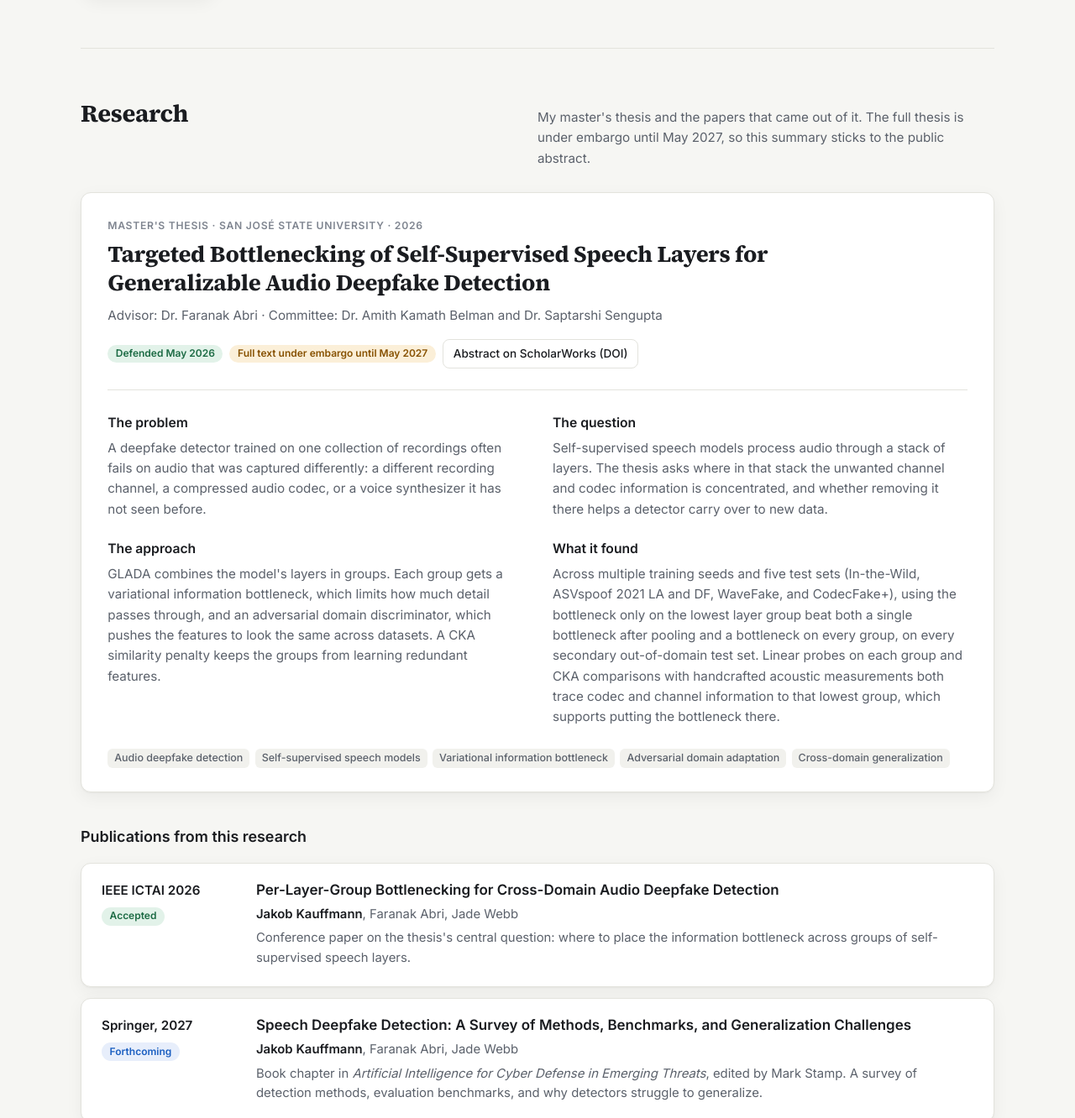
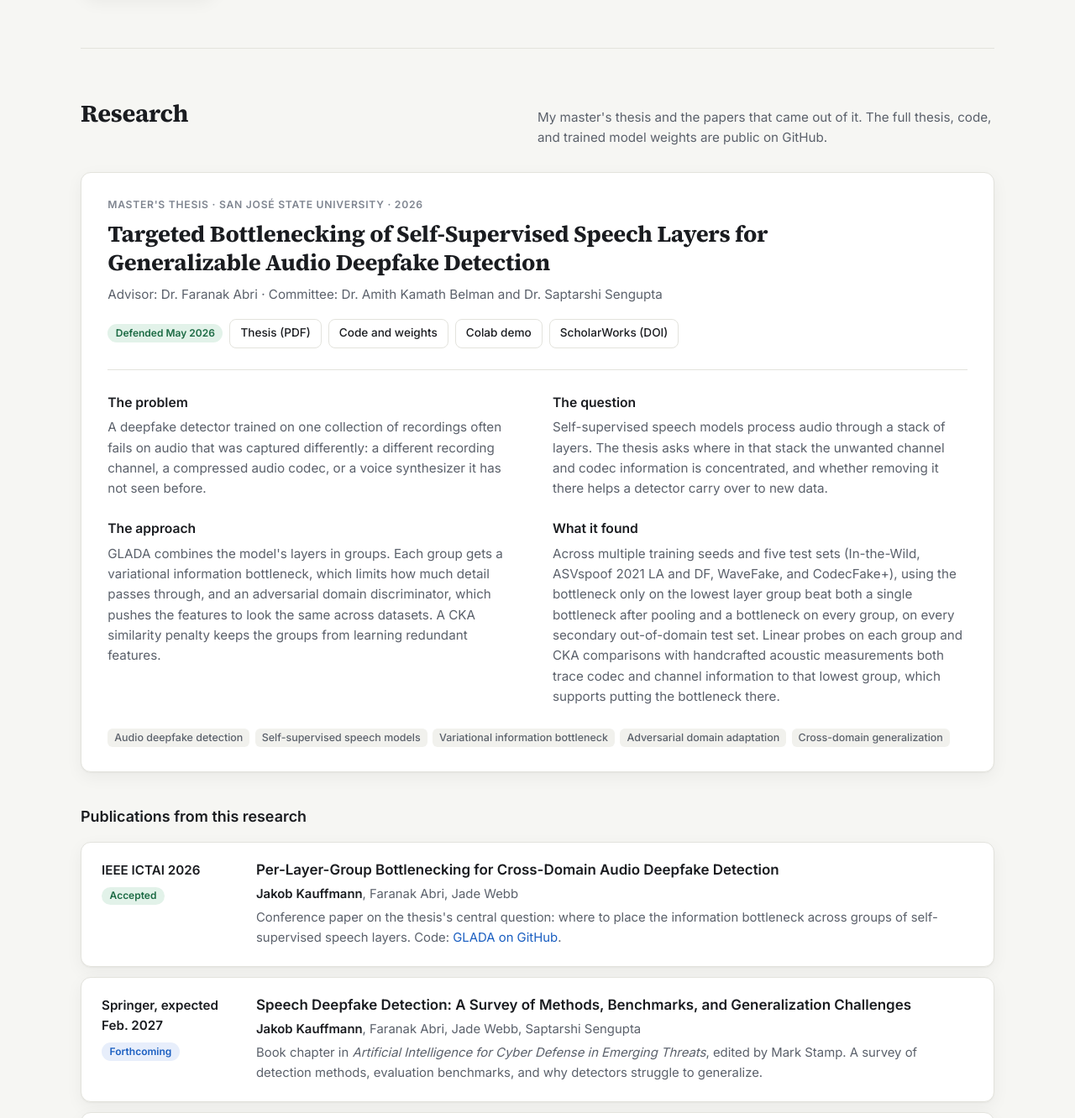
Before and after one commit to JakobKauffmann/JakobKauffmann.github.io, a plain HTML site: page index.html in a window 1280 px wide. Shown: the part 627-1959 px from the top of the page at 84% size. Drawn offline with Linux system fonts and the light colour scheme.

Commit message:
Link the public thesis, code, weights, and demo

```diff
--- a/index.html
+++ b/index.html
@@ -62,7 +62,7 @@
     <section class="wrap section" id="research">
       <div class="section-head">
         <h2>Research</h2>
-        <p class="section-note">My master's thesis and the papers that came out of it. The full thesis is under embargo until May 2027, so this summary sticks to the public abstract.</p>
+        <p class="section-note">My master's thesis and the papers that came out of it. The full thesis, code, and trained model weights are public on GitHub.</p>
       </div>
 
       <article class="thesis">
@@ -71,8 +71,10 @@
         <p class="thesis-meta">Advisor: Dr. Faranak Abri · Committee: Dr. Amith Kamath Belman and Dr. Saptarshi Sengupta</p>
         <div class="thesis-status">
           <span class="pill pill-green">Defended May 2026</span>
-          <span class="pill pill-amber">Full text under embargo until May 2027</span>
-          <a class="link-btn" href="https://doi.org/10.31979/etd.kmc6-t6vf">Abstract on ScholarWorks (DOI)</a>
+          <a class="link-btn" href="https://github.com/JakobKauffmann/GLADA/blob/main/docs/kauffmann_2026_ms_thesis.pdf">Thesis (PDF)</a>
+          <a class="link-btn" href="https://github.com/JakobKauffmann/GLADA">Code and weights</a>
+          <a class="link-btn" href="https://colab.research.google.com/github/JakobKauffmann/GLADA/blob/main/notebooks/00_demo/glada_demo.ipynb">Colab demo</a>
+          <a class="link-btn" href="https://doi.org/10.31979/etd.kmc6-t6vf">ScholarWorks (DOI)</a>
         </div>
 
         <div class="explain-grid">
@@ -113,17 +115,17 @@
           <div>
             <p class="pub-title">Per-Layer-Group Bottlenecking for Cross-Domain Audio Deepfake Detection</p>
             <p class="pub-authors"><strong>Jakob Kauffmann</strong>, Faranak Abri, Jade Webb</p>
-            <p class="pub-detail">Conference paper on the thesis's central question: where to place the information bottleneck across groups of self-supervised speech layers.</p>
+            <p class="pub-detail">Conference paper on the thesis's central question: where to place the information bottleneck across groups of self-supervised speech layers. Code: <a href="https://github.com/JakobKauffmann/GLADA">GLADA on GitHub</a>.</p>
           </div>
         </li>
         <li class="pub">
           <div class="pub-side">
-            <span class="pub-venue">Springer, 2027</span>
+            <span class="pub-venue">Springer, expected Feb. 2027</span>
             <span class="pill pill-blue">Forthcoming</span>
           </div>
           <div>
             <p class="pub-title">Speech Deepfake Detection: A Survey of Methods, Benchmarks, and Generalization Challenges</p>
-            <p class="pub-authors"><strong>Jakob Kauffmann</strong>, Faranak Abri, Jade Webb</p>
+            <p class="pub-authors"><strong>Jakob Kauffmann</strong>, Faranak Abri, Jade Webb, Saptarshi Sengupta</p>
             <p class="pub-detail">Book chapter in <cite>Artificial Intelligence for Cyber Defense in Emerging Threats</cite>, edited by Mark Stamp. A survey of detection methods, evaluation benchmarks, and why detectors struggle to generalize.</p>
           </div>
         </li>
```
